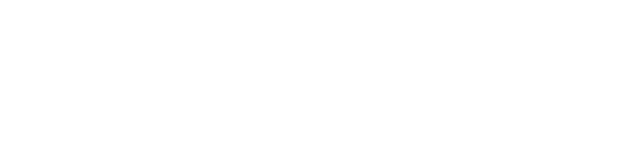
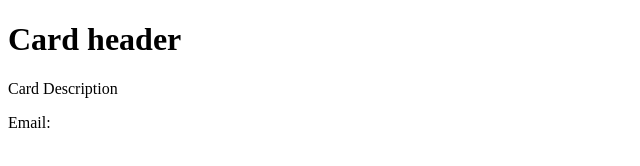
Before and after one commit to faisal-foyez/test, a plain HTML site: page index.html in a window 1280 px wide. Shown: the whole page, without its empty margins (0-640 px from the left). Drawn offline with Linux system fonts and the light colour scheme.

Commit message:
created card

```diff
--- a/index.html
+++ b/index.html
@@ -6,6 +6,12 @@
   <title>Document</title>
 </head>
 <body>
-
+  <div>
+    <h1>Card header</h1>
+    <p>Card Description</p>
+    <footer>
+      <span>Email:</span>
+    </footer>
+  </div>
 </body>
 </html>
```
